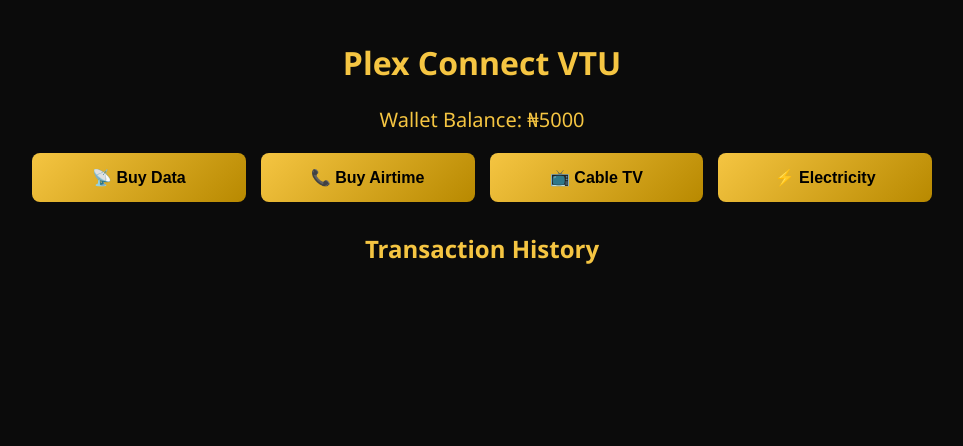
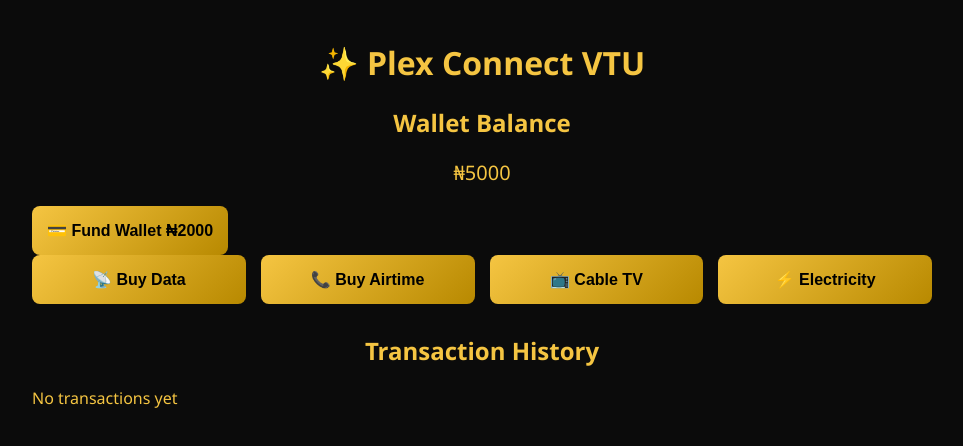
Before and after one commit to PApi0987/plex-connect-frontend, a React app: page / in a window 1280 px wide. Shown: the top 446 px of the page, without its empty margins (158-1121 px from the left). Built offline with nearby package versions, Linux system fonts and the light colour scheme.

Commit message:
Update App.js

```diff
--- a/src/App.js
+++ b/src/App.js
@@ -1,18 +1,62 @@
 import React, { useState } from "react";
 import "./styles.css";
 
-const backendURL = "https://plex-connect.onrender.com";
+// 🔗 YOUR BACKEND URL (Render)
+const backendURL = "https://plex-connect-backend.onrender.com";
 
 function App() {
   const [wallet, setWallet] = useState(5000);
   const [transactions, setTransactions] = useState([]);
   const [response, setResponse] = useState(null);
+  const [loading, setLoading] = useState(false);
 
+  // =========================
+  // 💳 FUND WALLET
+  // =========================
+  const fundWallet = async () => {
+    setLoading(true);
+
+    try {
+      const res = await fetch(`${backendURL}/api/wallet/fund`, {
+        method: "POST",
+        headers: { "Content-Type": "application/json" },
+        body: JSON.stringify({
+          user_id: 1,
+          amount: 2000
+        })
+      });
+
+      const data = await res.json();
+      setResponse(data);
+
+      if (data.status) {
+        setWallet(data.wallet_balance);
+        setTransactions(prev => [
+          {
+            service: "WALLET FUNDING",
+            amount: 2000,
+            date: new Date().toLocaleString()
+          },
+          ...prev
+        ]);
+      }
+    } catch (err) {
+      alert("Wallet funding failed");
+    } finally {
+      setLoading(false);
+    }
+  };
+
+  // =========================
+  // 🛒 BUY SERVICES (GENERAL)
+  // =========================
   const buy = async (endpoint, payload, service) => {
     if (wallet < payload.amount) {
       alert("❌ Insufficient wallet balance");
       return;
     }
+
+    setLoading(true);
 
     try {
       const res = await fetch(`${backendURL}${endpoint}`, {
@@ -36,14 +80,23 @@ function App() {
         ]);
       }
     } catch (err) {
-      alert("Server error");
+      alert("Transaction failed");
+    } finally {
+      setLoading(false);
     }
   };
 
   return (
     <div className="container">
-      <h1>Plex Connect VTU</h1>
-      <p className="wallet">Wallet Balance: ₦{wallet}</p>
+      <h1>✨ Plex Connect VTU</h1>
+
+      <div className="card">
+        <h2>Wallet Balance</h2>
+        <p className="wallet">₦{wallet}</p>
+        <button onClick={fundWallet} disabled={loading}>
+          💳 Fund Wallet ₦2000
+        </button>
+      </div>
 
       <div className="grid">
         <button onClick={() =>
@@ -86,20 +139,23 @@ function App() {
         }>⚡ Electricity</button>
       </div>
 
+      <div className="card">
         <h2>Transaction History</h2>
+        {transactions.length === 0 && <p>No transactions yet</p>}
         <ul>
           {transactions.map((t, i) => (
             <li key={i}>
-            {t.date} — {t.service} — ₦{t.amount}
+              {t.date} — <b>{t.service}</b> — ₦{t.amount}
             </li>
           ))}
         </ul>
+      </div>
 
       {response && (
-        <>
+        <div className="card">
           <h2>API Response</h2>
           <pre>{JSON.stringify(response, null, 2)}</pre>
-        </>
+        </div>
       )}
     </div>
   );
```
Lines whose indentation alone changed are shown as unchanged.
